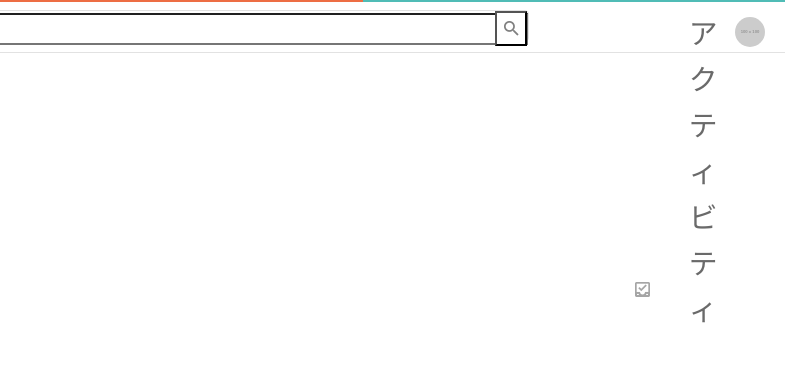
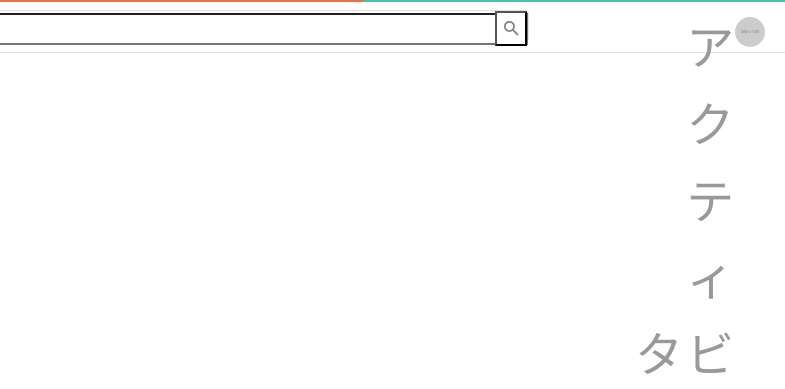
Before and after one commit to linkazia-mio/torio, a website: page top_timeline.html in a window 1280 px wide. Shown: the top 389 px of the page, 495-1280 px from the left. Drawn offline with nearby package versions, Linux system fonts and the light colour scheme; some packages are replaced by stand-ins of ours; placeholder pictures from the web are drawn by us; a script that the page names is missing; files whose address does not match are found by name.

Commit message:
文字間の調整

```diff
--- a/_scss/common.scss
+++ b/_scss/common.scss
@@ -99,11 +99,6 @@ pre {
 ul {
   li {
     list-style: none;
-  }
-}
-.icon {
-  @font-face {
-    font-family: icon;
   }
 }
 /*popover*/
@@ -212,34 +207,30 @@ header {
   width: 130px;
   height: 30px;
   margin-top: -15px;
-  a {
-    -webkit-filter: saturate(0%);
-    filter: saturate(0%);
+  p {
+    color: $white_brack;
     @include easeout;
     display: block;
     &:hover {
-      -webkit-filter: saturate(100%);
-      filter:saturate(100%);
+      color: $link_green;
+      cursor: pointer;
     }
   }
   .task {
     display: inline-block;
-    a {
-      .icon {
-        height: 0;
+    p {
+      @include fontsize(3.0);
+      &.icon {
+        height: 30px;
         width: 15px;
-        padding-top: 30px;
-        overflow: hidden;
-        background: url('#{$img_path}icon_task.png') #fff no-repeat center;
-        @include image-2x("#{$img_path}icon_task@2x.png", 15px, 15px);
       }
     }
   }
   .activity {
     display: inline-block;
-    margin-left: 25%;
+    margin-left: 23%;
     p {
-      @include fontsize(1.8);
+      @include fontsize(3.0);
       &.icon {
         height: 30px;
         width: 15px;
@@ -502,6 +493,7 @@ header {
         height: 115px;
         .text {
           height: 40px;
+          line-height: 1.8;
           overflow: hidden;
           text-overflow: ellipsis;
           &::after {
@@ -516,7 +508,7 @@ header {
           white-space: nowrap;
           text-overflow: ellipsis;
           li {
-            margin-bottom: 5px;
+            margin-bottom: 2px;
             .name {
               float: left;
               display: block;
@@ -639,7 +631,7 @@ header {
               }
             }
             &:hover {
-              background: $green;
+              background: $torio_green;
               color: white;
             }
           }
```
Also changed, not shown: file.html (+5 -5 lines), css/common.css, 1 other file.
